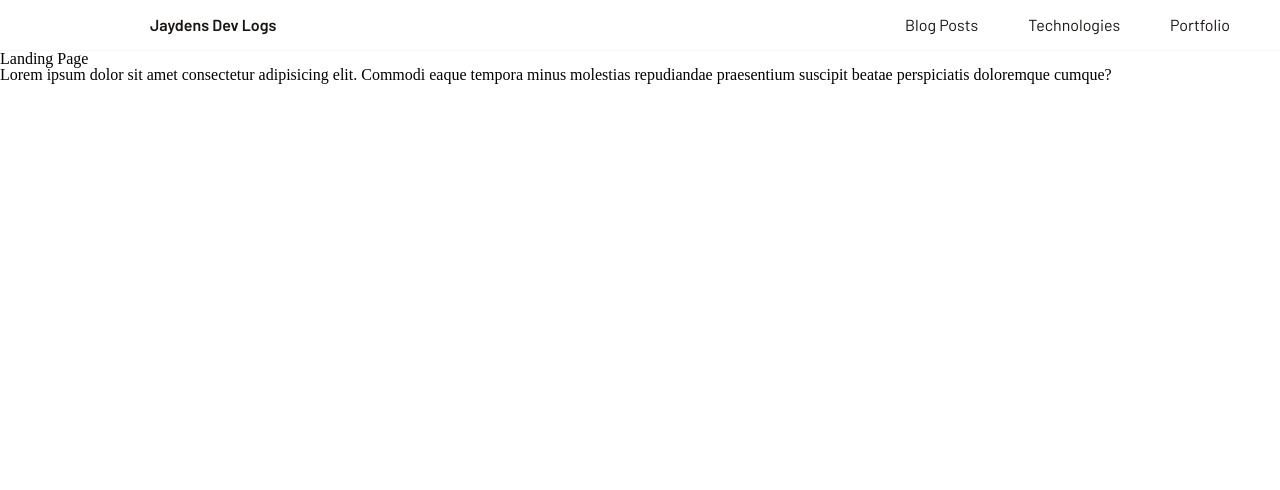
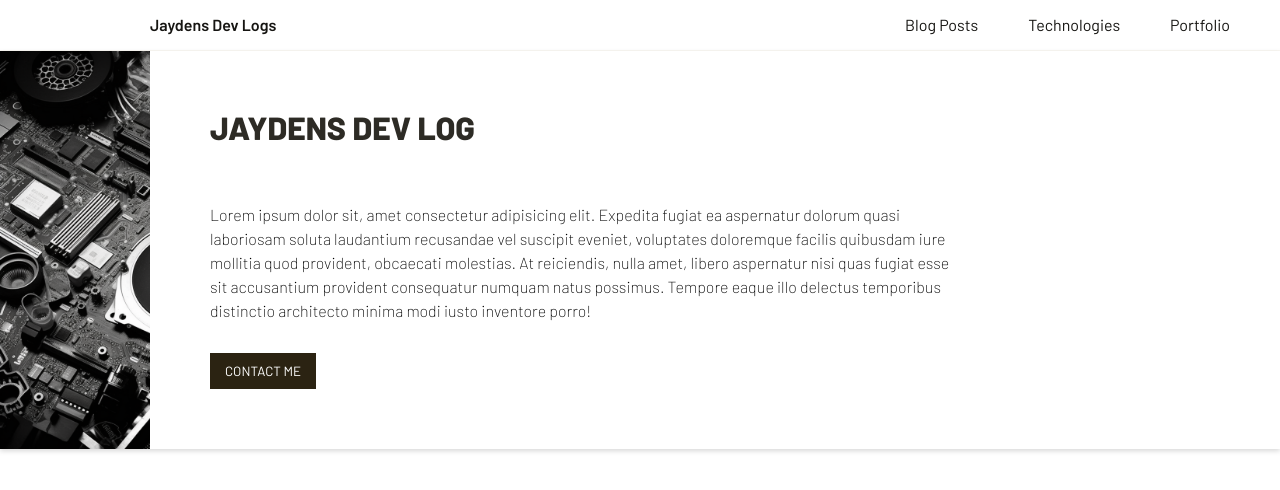
Before and after one commit to JaydenWN/devblog, a React (Vite) app in the folder devblog_frontend/: page / in a window 1280 px wide. Shown: the top 490 px of the page. Built offline with nearby package versions, Linux system fonts and the light colour scheme.

Commit message:
landing modal and styles

```diff
--- /dev/null
+++ b/devblog_frontend/src/components/landingModal.jsx
@@ -0,0 +1,22 @@
+import landingImg from '../assets/landingpageimg.png'
+import LANDINGCSS from './styles/landingModal.module.css'
+
+
+function LandingModal(){
+
+    return(
+        <div className={LANDINGCSS.landingModal}>
+            <div className={LANDINGCSS.modalImg}> </div>
+            <div className={LANDINGCSS.landingModalContent}>
+                <div className="callToAction">
+                    <h1>Jaydens Dev Log</h1>
+                    <p>Lorem ipsum dolor sit, amet consectetur adipisicing elit. Expedita fugiat ea aspernatur dolorum quasi laboriosam soluta laudantium recusandae vel suscipit eveniet, voluptates doloremque facilis quibusdam iure mollitia quod provident, obcaecati molestias. At reiciendis, nulla amet, libero aspernatur nisi quas fugiat esse sit accusantium provident consequatur numquam natus possimus. Tempore eaque illo delectus temporibus distinctio architecto minima modi iusto inventore porro!</p>
+                    <button>Contact Me</button>
+                </div>
+                <div className="blogPosts"></div>
+            </div>
+        </div>
+
+    )
+}
+export default LandingModal
--- /dev/null
+++ b/devblog_frontend/src/components/styles/landingModal.module.css
@@ -0,0 +1,48 @@
+.modalImg{
+    background-image: url('../../assets/landingpageimg.png');
+    background-size: cover;
+    min-width: 150px;
+}
+
+.landingModal{
+    display: flex;
+    box-shadow: 0px 2px 5px rgba(0, 0, 0, 0.158);
+}
+
+.landingModalContent{
+    font-family: var(--font);
+    padding: 60px;
+}
+
+.landingModalContent h1{
+    font-weight: 800;
+    font-size: xx-large;
+    color: var(--grey);
+    margin-bottom: 60px;
+    text-transform: uppercase;
+}
+
+.landingModalContent p{
+    margin-bottom: 30px;
+    font-weight: 200;
+    max-width: 75%;
+    line-height: 150%;
+}
+
+.landingModalContent button{
+    border: none;
+    background-color: var(--brown);
+    color: white;
+    padding: 10px 15px;
+    text-transform: uppercase;
+    font-family: var(--font);
+    font-weight: 200px;
+}
+
+.landingModalContent button:hover{
+    cursor: pointer;
+    background-color: var(--lightbrown);
+    color: var(--brown);
+    border-radius: 3px;
+    transition: all 1s;
+}
--- a/devblog_frontend/src/pages/landingPage.jsx
+++ b/devblog_frontend/src/pages/landingPage.jsx
@@ -1,12 +1,10 @@
+import LandingModal from '../components/landingModal'
+
+
 function LandingPage(){
 
     return(
-        <div className="landingModal">
-            <h1>Landing Page</h1>
-
-
-            <p>Lorem ipsum dolor sit amet consectetur adipisicing elit. Commodi eaque tempora minus molestias repudiandae praesentium suscipit beatae perspiciatis doloremque cumque?</p>
-        </div>
+        <LandingModal/>
     )
 }
 export default LandingPage
```
Also changed, not shown: devblog_frontend/src/assets/landingpageimg.png (added).
